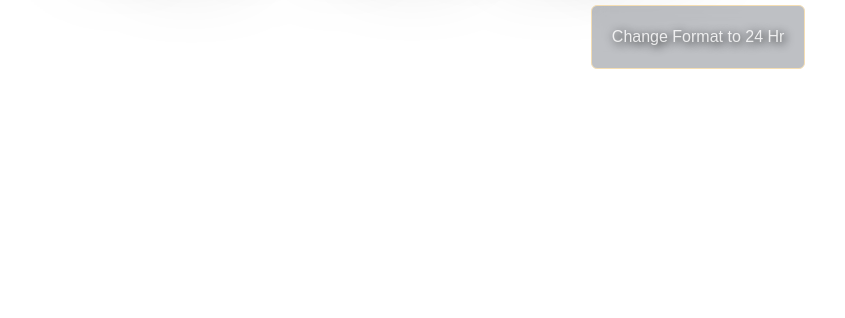
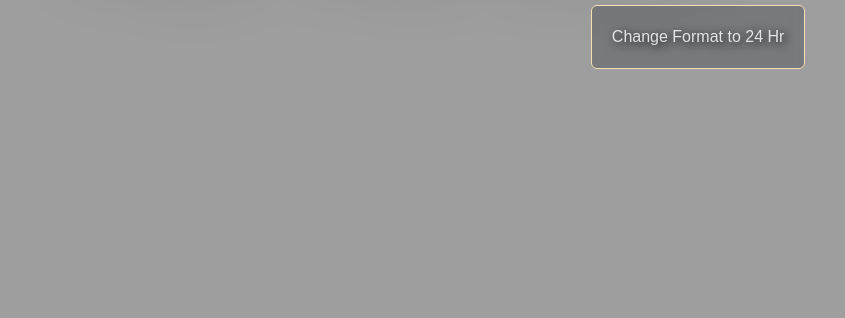
Before and after one commit to athrv1exe/Real-Time-Clock, a plain HTML site: page index.html in a window 1280 px wide. Shown: the part 482-800 px from the top of the page, without its empty margins (217-1062 px from the left). Drawn offline with Linux system fonts and the light colour scheme; the site is published under a folder, as on GitHub Pages, so addresses that start at the root find nothing.

Commit message:
Update clock.css

```diff
--- a/clock.css
+++ b/clock.css
@@ -2,7 +2,7 @@ body {
     height: 100vh;
     margin: 0;
     font-family: Arial, sans-serif;
-    background-image: url(/back1.jpg);
+    background-image: url(back1.jpg);
 /*     background-image: url('https://images.unsplash.com/photo-1519681393784-d120267933ba?ixid=MnwxMjA3fDB8MHxwaG90by1wYWdlfHx8fGVufDB8fHx8&ixlib=rb-1.2.1&auto=format&fit=crop&w=1124&q=100'); */
     background-position: center;
     background-repeat: no-repeat;
```
